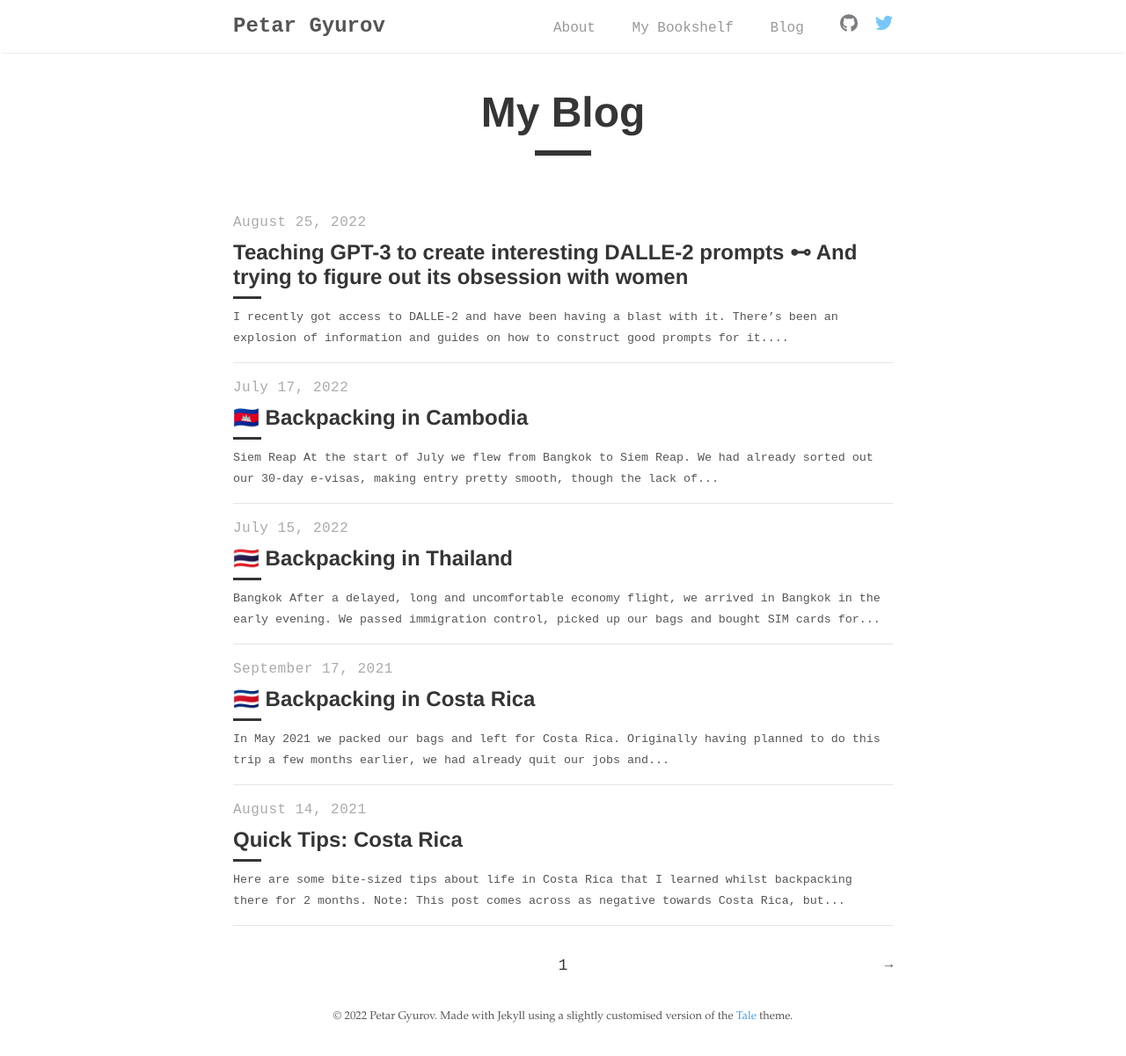
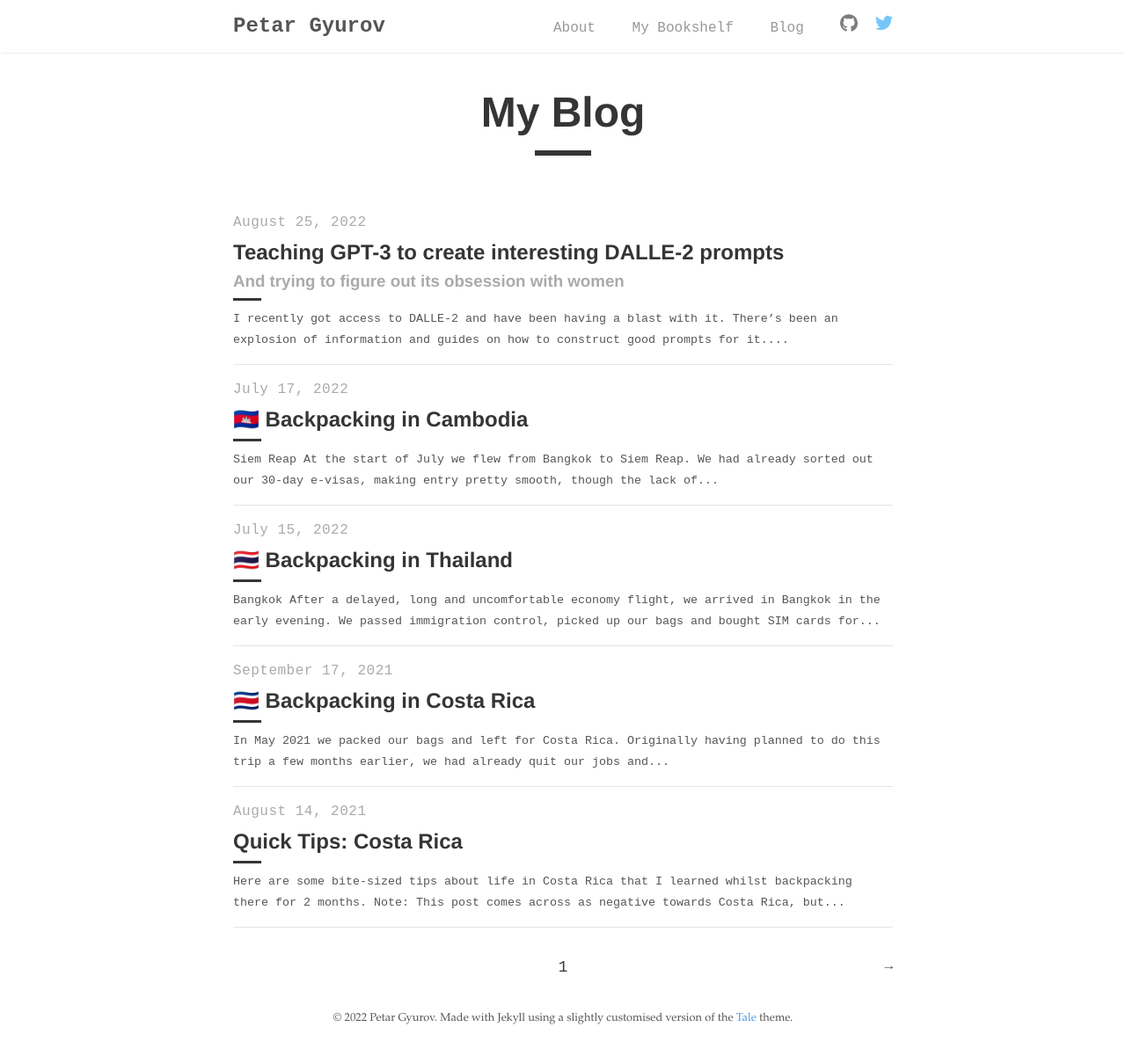
Before and after one commit to petargyurov/petargyurov.github.io, a Jekyll site: the page built from index.html, in a window 1280 px wide. Shown: the whole page at 88% size. Built offline with Jekyll 4.4.1, drawn with Linux system fonts in a browser that asks for light colours; the list of posts is cut into pages by our own code.

Commit message:
Updated styling for subtitles on main page

```diff
--- a/_layouts/home.html
+++ b/_layouts/home.html
@@ -23,8 +23,8 @@ layout: default
       <div>
         <time datetime="{{ post.date }}" class="catalogue-time">{{ post.date | date: "%B %d, %Y" }}</time>
         {% if post.subtitle %}
-          <h2 class="catalogue-title">{{ post.title }} ⊷ {{post.subtitle}}</h2>
-
+          <h2 class="catalogue-title">{{ post.title }}</h2>
+          <h3 class="catalogue-subtitle">{{post.subtitle}}</h3>
         {% else %}
           <h2 class="catalogue-title">{{ post.title }}</h2>
         {% endif %}
--- a/_sass/tale/_catalogue.scss
+++ b/_sass/tale/_catalogue.scss
@@ -34,6 +34,14 @@
     margin: 0.5rem 0;
   }
 
+  &-subtitle {
+    color: $default-tint;
+    display: block;
+    font-family: $sans-serif;
+    font-weight: 700;
+    margin: 0.5rem 0;
+  }
+
   &-line {
     @include transition(all 0.3s ease-out);
     border-top: 0.2rem solid $default-shade;
```
